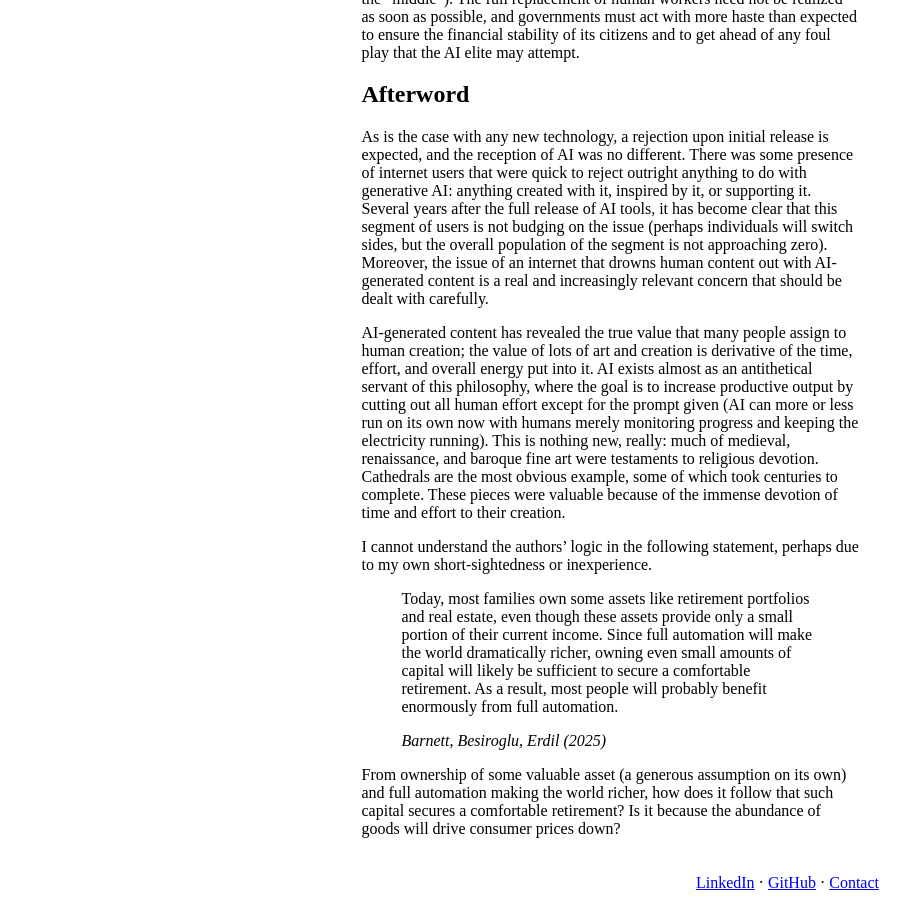
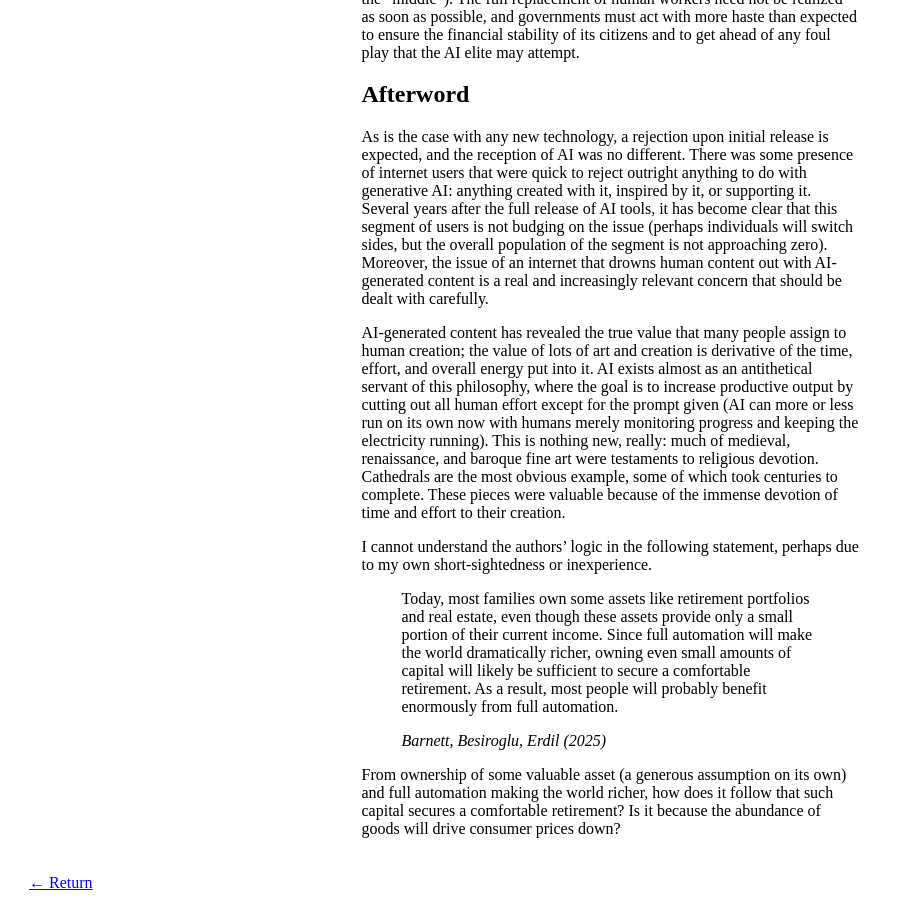
Before and after one commit to hidekihill/hidekihill.github.io, a Jekyll site: the page blog/a-response-to-life-after-work/index.html, which Jekyll copies as it is, in a window 1280 px wide and 900 px high, scrolled down 2151 px. Shown: the whole window, without its empty margins (186-1094 px from the left). Built offline with Jekyll 4.4.1, drawn with Linux system fonts in a browser that asks for light colours.

Commit message:
Update index.html

```diff
--- a/blog/a-response-to-life-after-work/index.html
+++ b/blog/a-response-to-life-after-work/index.html
@@ -41,12 +41,8 @@
         </div>
     </div>
     </main>
-      <div style="text-align: right;">
       <footer>
-        <a href="https://www.linkedin.com/in/hideki-hill/">LinkedIn</a> &middot;
-        <a href="https://github.com/hidekihill/">GitHub</a> &middot;
-        <a href="contact">Contact</a>
+        <a href="https://hidekihill.github.io">&larr; Return</a>
       </footer>
-      </div>
     </body>
 </html>
```
